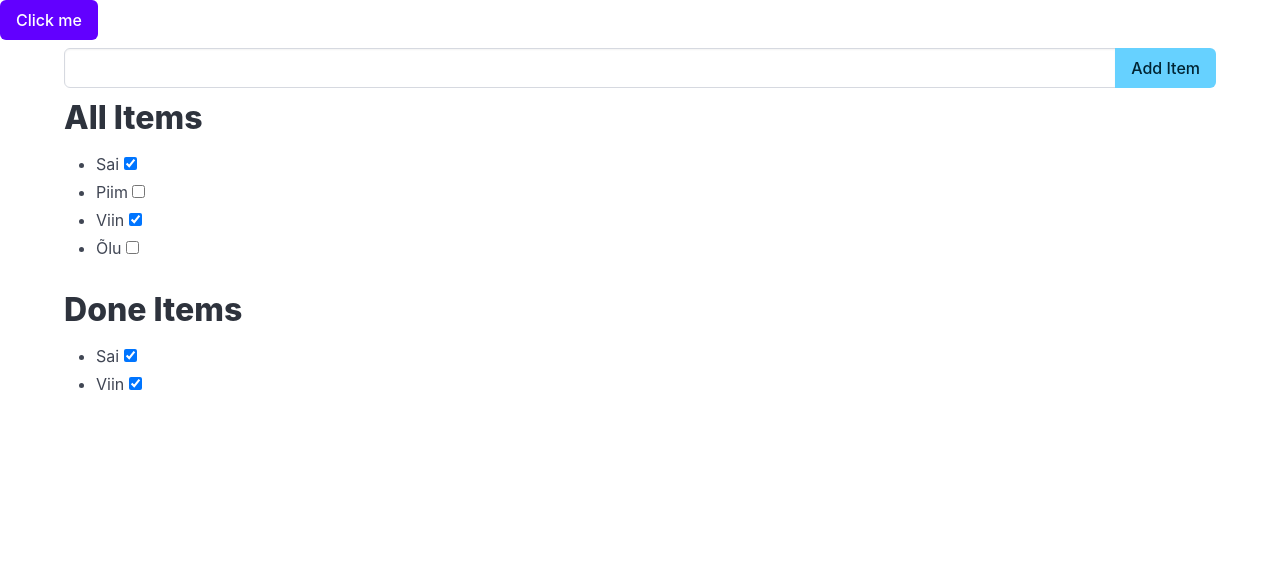
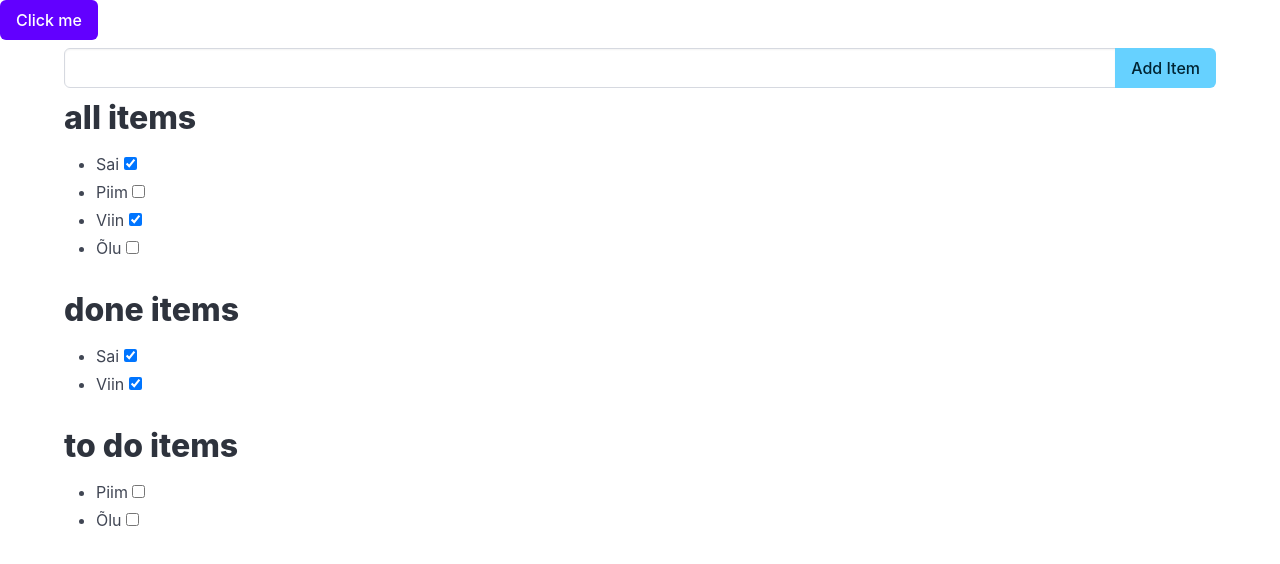
Before and after one commit to D3brix/ta24aAJAX, a Vue app: page / in a window 1280 px wide. Shown: the top 564 px of the page. Built offline with nearby package versions, Linux system fonts and the light colour scheme.

Commit message:
item list vue done

```diff
--- a/src/App.vue
+++ b/src/App.vue
@@ -1,5 +1,6 @@
 <script setup>
 import { computed, ref } from 'vue';
+import Itemlist from './itemlist.vue';
 let i = 1;
 let items = ref([
     {id: i++, text: 'Sai', isDone: true },
@@ -10,6 +11,8 @@ let items = ref([
 let newItem = ref('');
 
 let doneItems = computed(() => items.value.filter(i => i.isDone));
+
+let ToDoItems = computed(() => items.value.filter(i => !i.isDone));
 
 function add() {
     if(newItem.value.trim() !== ''){
@@ -32,21 +35,10 @@ function add() {
             </div>
         </div>
         <div class="content">
-            <h1>All Items</h1>
-            <ul>
-                <li v-for="item in items">
-                    {{ item.text }}
-                    <input type="checkbox" v-model="item.isDone">
-                </li>
-            </ul>
+            <Itemlist :items="items" title="all items"></Itemlist>
+            <Itemlist :items="doneItems" title="done items"></Itemlist>
+            <Itemlist :items="ToDoItems" title="to do items"></Itemlist>
 
-            <h1>Done Items</h1>
-            <ul>
-                <li v-for="item in doneItems">
-                    {{ item.text }}
-                    <input type="checkbox" v-model="item.isDone">
-                </li>
-            </ul>
         </div>
     </div>
 </template>
--- /dev/null
+++ b/src/itemlist.vue
@@ -0,0 +1,12 @@
+<script setup>
+defineProps(['items', 'title'])
+</script>
+<template>
+    <h1>{{ title }}</h1>
+            <ul>
+                <li v-for="item in items" :key="item.id">
+                    {{ item.text }}
+                    <input type="checkbox" v-model="item.isDone">
+                </li>
+            </ul>
+</template>
```
